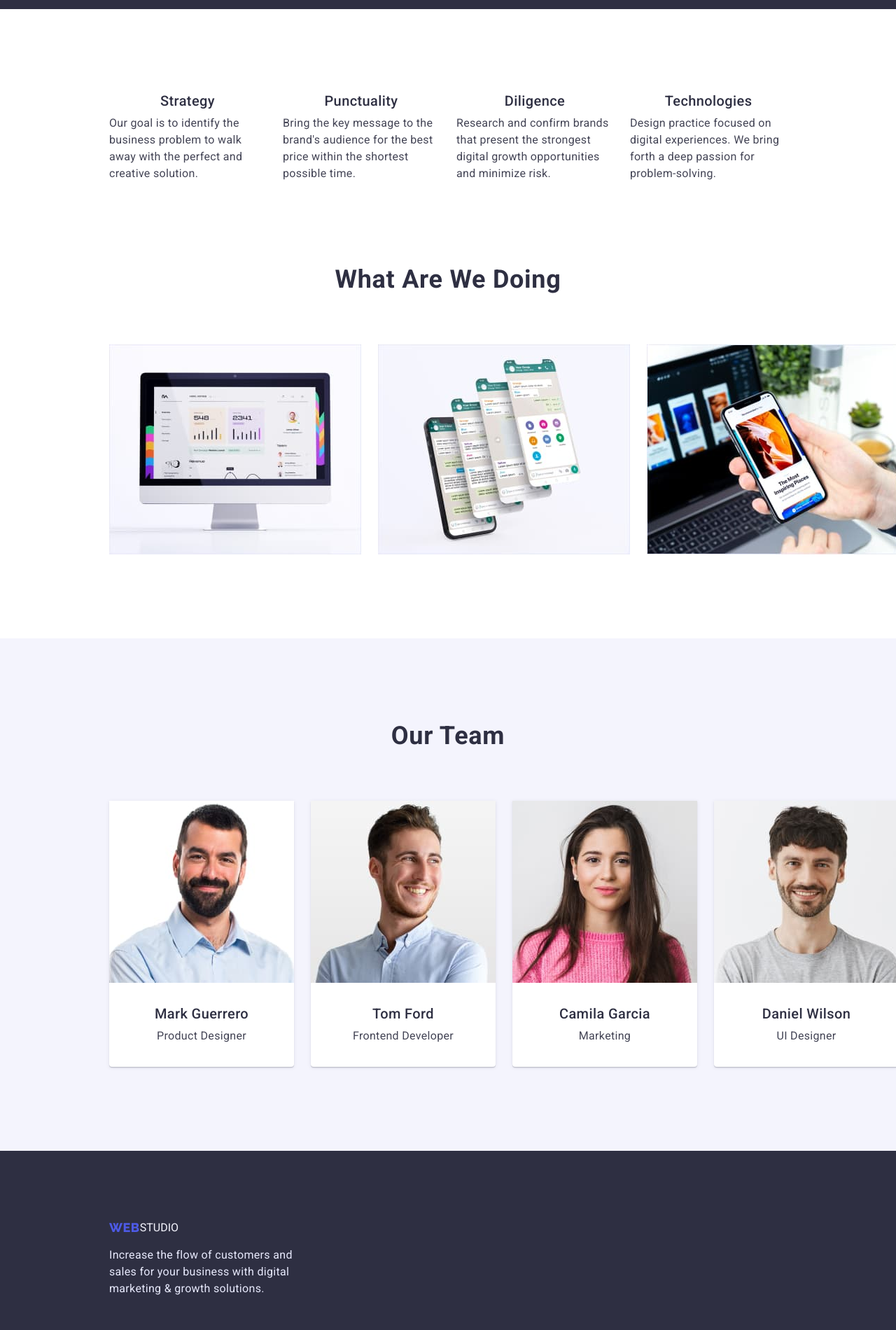
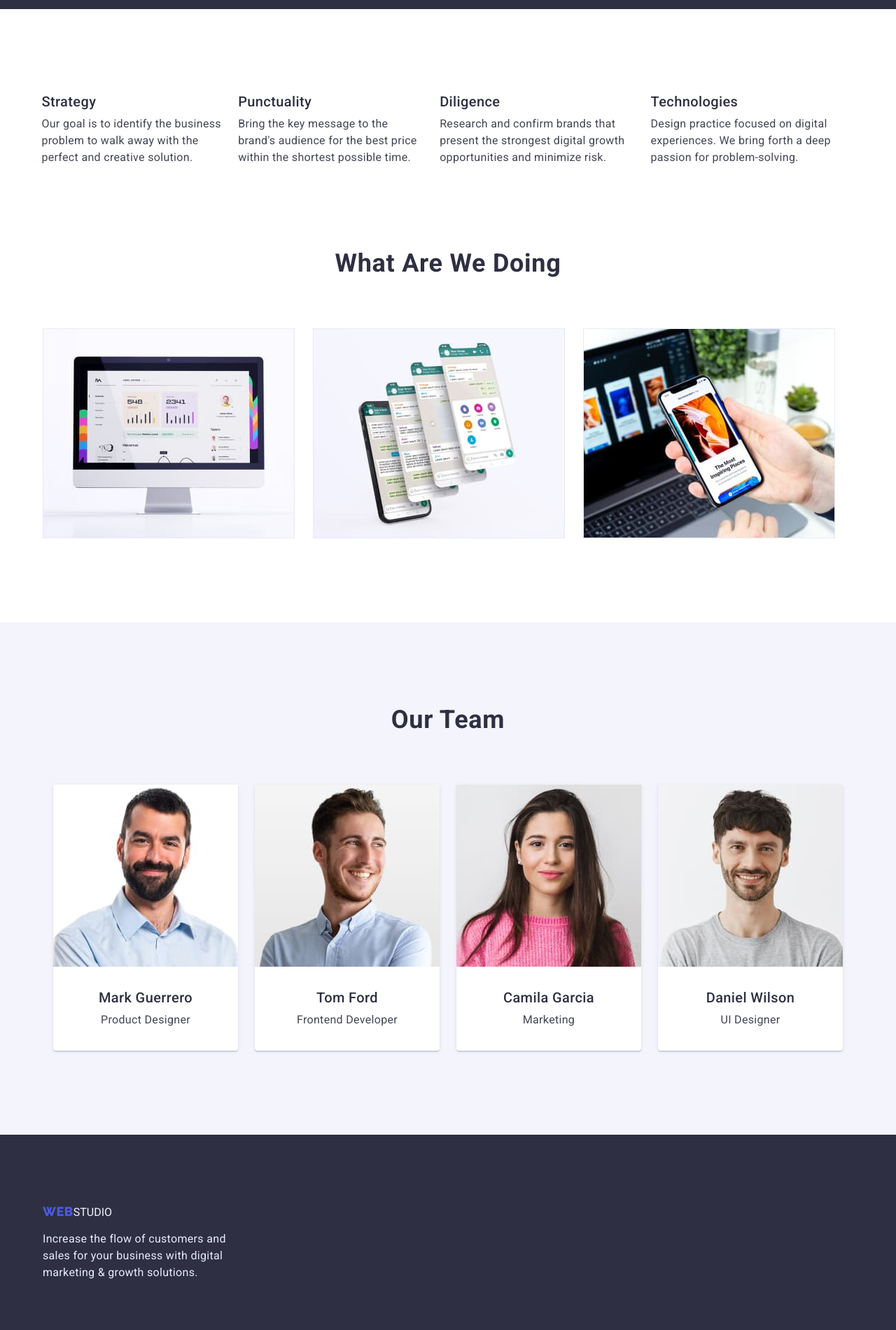
Before and after one commit to Alona777/goit-markup-hw-03, a plain HTML site: page index.html in a window 1280 px wide. Shown: the part 660-2560 px from the top of the page at 70% size. Drawn offline with nearby package versions, Linux system fonts and the light colour scheme.

Commit message:
css remarks

```diff
--- a/css/styles.css
+++ b/css/styles.css
@@ -33,7 +33,7 @@ img {
 }
 
 .container {
-	max-width: 1158px;
+	width: 1158px;
 	padding: 0 15px;
 	margin: 0 auto;
 }
@@ -76,8 +76,6 @@ img {
 	line-height: 1.33;
 	text-decoration: none;
 	text-transform: uppercase;
-	/* padding-top: 24px;
-    padding-bottom: 24px; */
 }
 .header-logo-web {
 	font-family: "Raleway";
@@ -97,12 +95,13 @@ img {
 	font-size: 16px;
 	line-height: 1.5;
 	letter-spacing: 0.02em;
+
 	display: flex;
 	margin-left: 76px;
 }
 
 .header-item {
-	margin-right: 40px;
+	padding-right: 40px;
 }
 .header-item:last-child {
 	margin-right: 0;
@@ -196,10 +195,13 @@ img {
 /* --------------------Our features------------------------- */
 
 .features {
+	align-items: center;
+	padding-top: 120px;
+	padding-bottom: 120px;
 }
 
 .features-container {
-	padding: 120px 156px;
+	display: flex;
 }
 
 .visually-hidden {
@@ -214,14 +216,11 @@ img {
 	overflow: hidden;
 }
 .features-list {
+	display: flex;
 }
-.list {
-	display: flex;
-	gap: 24px;
-}
+
 .features-item {
-	width: calc((100% - 72px) / 4);
-	flex-grow: 0;
+	padding-right: 24px;
 }
 .features-suptitle {
 	font-weight: 500;
@@ -231,7 +230,6 @@ img {
 	color: var(--sup-dark-color);
 
 	margin-bottom: 8px;
-	text-align: center;
 }
 .features-subtitle {
 	font-size: 16px;
@@ -244,10 +242,12 @@ img {
 
 .images {
 	min-width: 412px;
+	padding-bottom: 120px;
 }
 
 .images-container {
-	padding: 0 156px 120px;
+	/* padding: 0 156px 120px; */
+	/* display: flex; */
 }
 
 .images-title {
@@ -262,18 +262,22 @@ img {
 	margin-bottom: 72px;
 }
 .images-list {
+	display: flex;
 }
 .images-item {
-	flex-basis: calc((100% - 24px) / 3);
+	flex-basis: calc((100% - 24px) / 2);
 }
 
 /* --------------------Our team------------------------- */
 .team {
 	background-color: var(--title-white-color);
+
+	padding-top: 120px;
+	padding-bottom: 120px;
 }
 
 .team-container {
-	padding: 120px 156px;
+	box-sizing: border-box;
 }
 
 .team-title {
@@ -292,11 +296,19 @@ img {
 }
 .team-item {
 	background-color: var(--sup-white-color);
-	/* margin-right: 24px; */
+	margin-right: 24px;
 	box-shadow: 0px 1px 6px rgba(46, 47, 66, 0.08),
 		0px 1px 1px rgba(46, 47, 66, 0.16), 0px 2px 1px rgba(46, 47, 66, 0.08);
 	border-radius: 0px 0px 4px 4px;
+
+	/* align-items: center; */
+	/* flex-basis: calc((100% - 24px) / 3); */
 }
+
+.team-item:last-child {
+	margin-right: 0;
+}
+
 .team-suptitle {
 	font-weight: 500;
 	font-size: 20px;
@@ -314,15 +326,13 @@ img {
 
 .team-information {
 	text-align: center;
-	margin: 32px;
+	padding: 32px;
 }
 /* --------------------Footer------------------------- */
 .footer {
 	background-color: var(--sup-dark-color);
-}
-
-.footer-container {
-	padding: 100px 1020px 100px 156px;
+	padding-top: 100px;
+	padding-bottom: 100px;
 }
 
 .footer-logo {
@@ -330,9 +340,7 @@ img {
 	text-decoration: none;
 	color: var(--title-white-color);
 
-	display: flex;
 	align-items: center;
-	flex: none;
 }
 
 .footer-logo-web {
@@ -358,24 +366,23 @@ img {
 }
 /* --------------------Portfolio page------------------------- */
 
+.filter {
+	padding-top: 96px;
+	padding-bottom: 71px;
+}
+
 .portfolio-container {
-	padding-top: 96px;
-	padding-bottom: 120px;
+
+	/* box-sizing: border-box; */
+
 }
-.filter {
-}
-.filter-title {
-}
+
 .filter-list {
 	display: flex;
 	align-items: center;
 	margin-bottom: 72px;
 	justify-content: center;
-}
 
-.filter-item {
-}
-.links {
 }
 
 .filter-container {
@@ -385,6 +392,11 @@ img {
 
 	padding-bottom: 72px;
 	margin: auto;
+}
+
+.filter-item {
+
+	margin-left: 24px;
 }
 
 .filter-button {
@@ -412,24 +424,29 @@ img {
 }
 
 .product-item-border {
+	padding: 32px 0 32px 16px;
 
-	padding-left: 16px;
+
+	border: 1px solid #e7e9fc;
+
+
 }
 
 .portfolio-list {
-
+	display: flex;
 	flex-wrap: wrap;
 }
 
 .portfolio-item {
 	background-color: var(--sup-white-color);
+	/* border: 1px solid #e7e9fc; */
+	display: list-item;
+	margin-bottom: 48px;
+	margin-right: 24px;
 
-	border: 1px solid #e7e9fc;
+}
 
 
-	/* flex-basis: calc((100% - 48px) / 3); */
-
-}
 .portfolio-suptitle {
 	font-weight: 500;
 	font-size: 20px;
@@ -437,7 +454,6 @@ img {
 	letter-spacing: 0.02em;
 	color: var(--sup-dark-color);
 
-	padding-top: 32px;
 	margin-bottom: 8px;
 }
 
@@ -447,5 +463,4 @@ img {
 	letter-spacing: 0.02em;
 	color: var(--sub-dark-color);
 
-	padding-bottom: 32px;
 }
--- a/index.html
+++ b/index.html
@@ -4,7 +4,7 @@
 		<meta charset="UTF-8" />
 		<meta http-equiv="X-UA-Compatible" content="IE=edge" />
 		<meta name="viewport" content="width=h1, initial-scale=1.0" />
-		<title>goit-markup-hw-02</title>
+		<title>goit-markup-hw-03</title>
 		<link rel="preconnect" href="https://fonts.googleapis.com" />
 		<link rel="preconnect" href="https://fonts.gstatic.com" crossorigin />
 		<link
@@ -176,7 +176,7 @@
 			</section>
 		</main>
 		<footer class="footer">
-			<div class="container footer-container">
+			<div class="container">
 				<a href="./index.html" class="footer-logo">
 					<span class="footer-logo-web">Web</span>Studio</a
 				>
```
Also changed, not shown: portfolio.html (+2 -2 lines).
